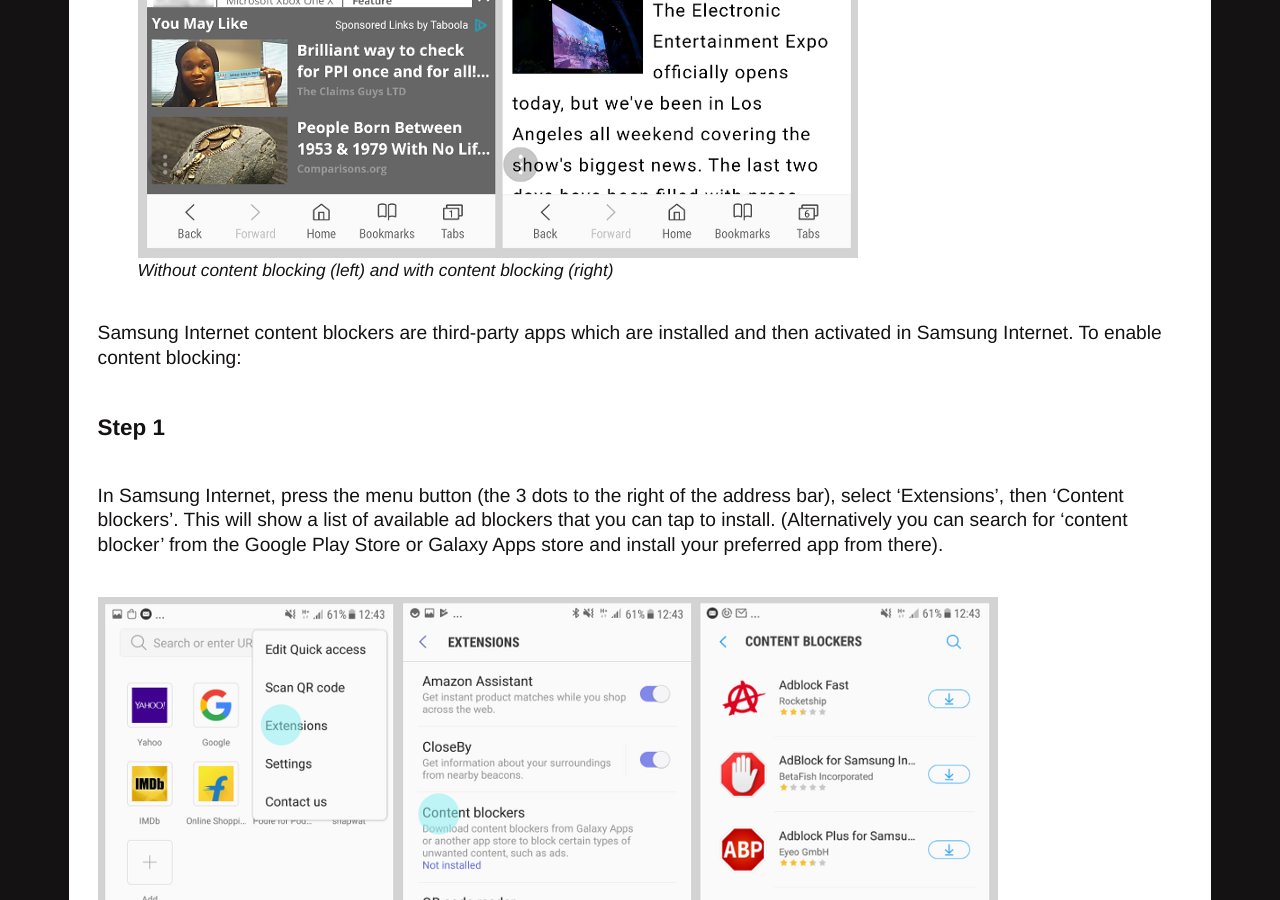
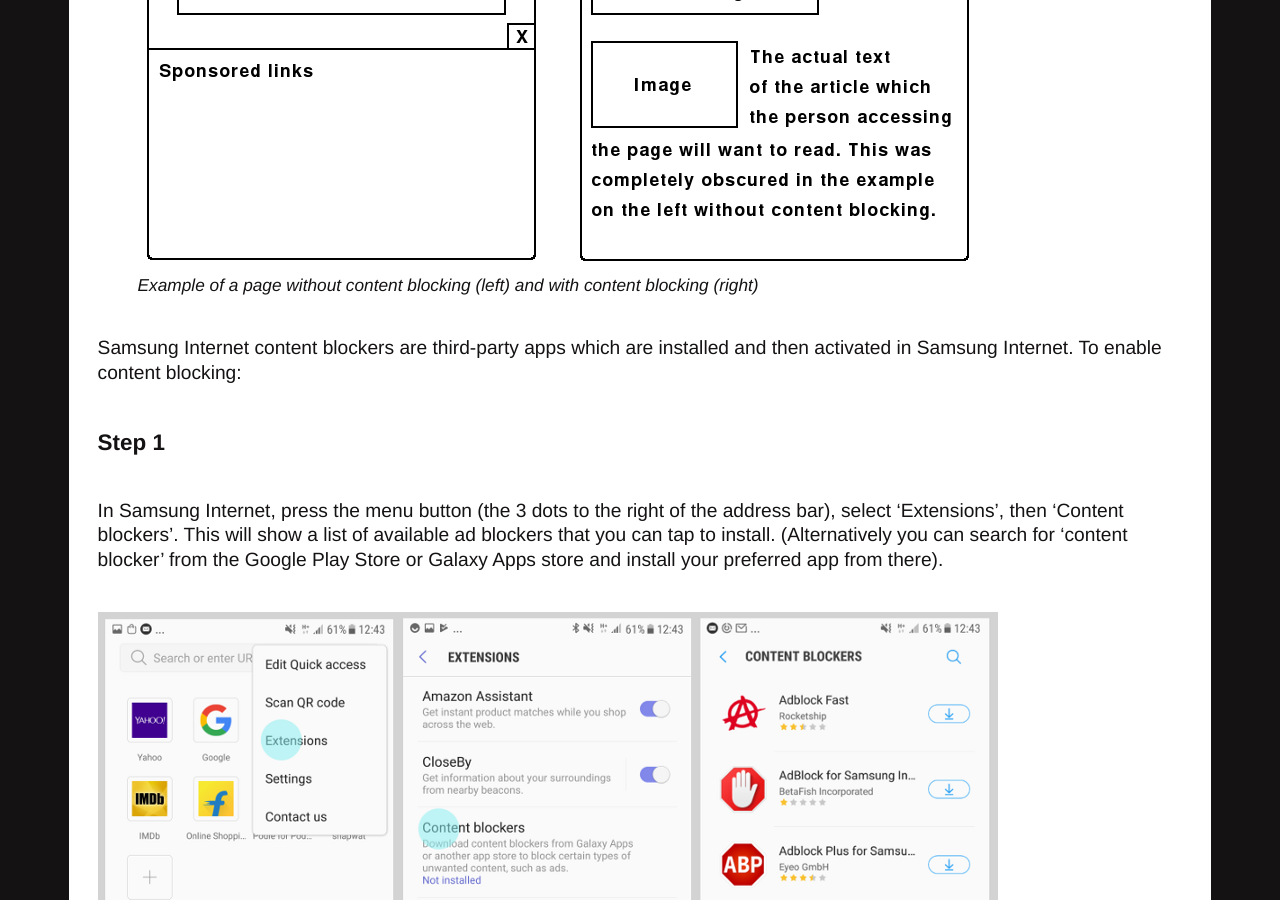
Before and after one commit to SamsungInternet/homepage-archive, a Jekyll site: the page built from docs/content-blockers.md, in a window 1280 px wide and 900 px high, scrolled down 795 px. Built offline with Jekyll 4.4.1, drawn with Linux system fonts in a browser that asks for light colours.

Commit message:
Update content blocking image

```diff
--- a/docs/content-blockers.md
+++ b/docs/content-blockers.md
@@ -10,8 +10,8 @@
 save your data usage and even improve your battery life.
 
 <figure>
-  <img src="/images/docs/content-blocker-before-after.png" alt="Content blocking before and after">
-  <figcaption>Without content blocking (left) and with content blocking (right)</figcaption>
+  <img src="/images/docs/content-blocker-before-after-anon.png" alt="Content blocking before and after">
+  <figcaption>Example of a page without content blocking (left) and with content blocking (right)</figcaption>
 </figure>
 
 Samsung Internet content blockers are third-party apps which are installed and then
```
Also changed, not shown: images/docs/content-blocker-before-after-anon.png (added), images/docs/content-blocker-before-after.png (deleted).
